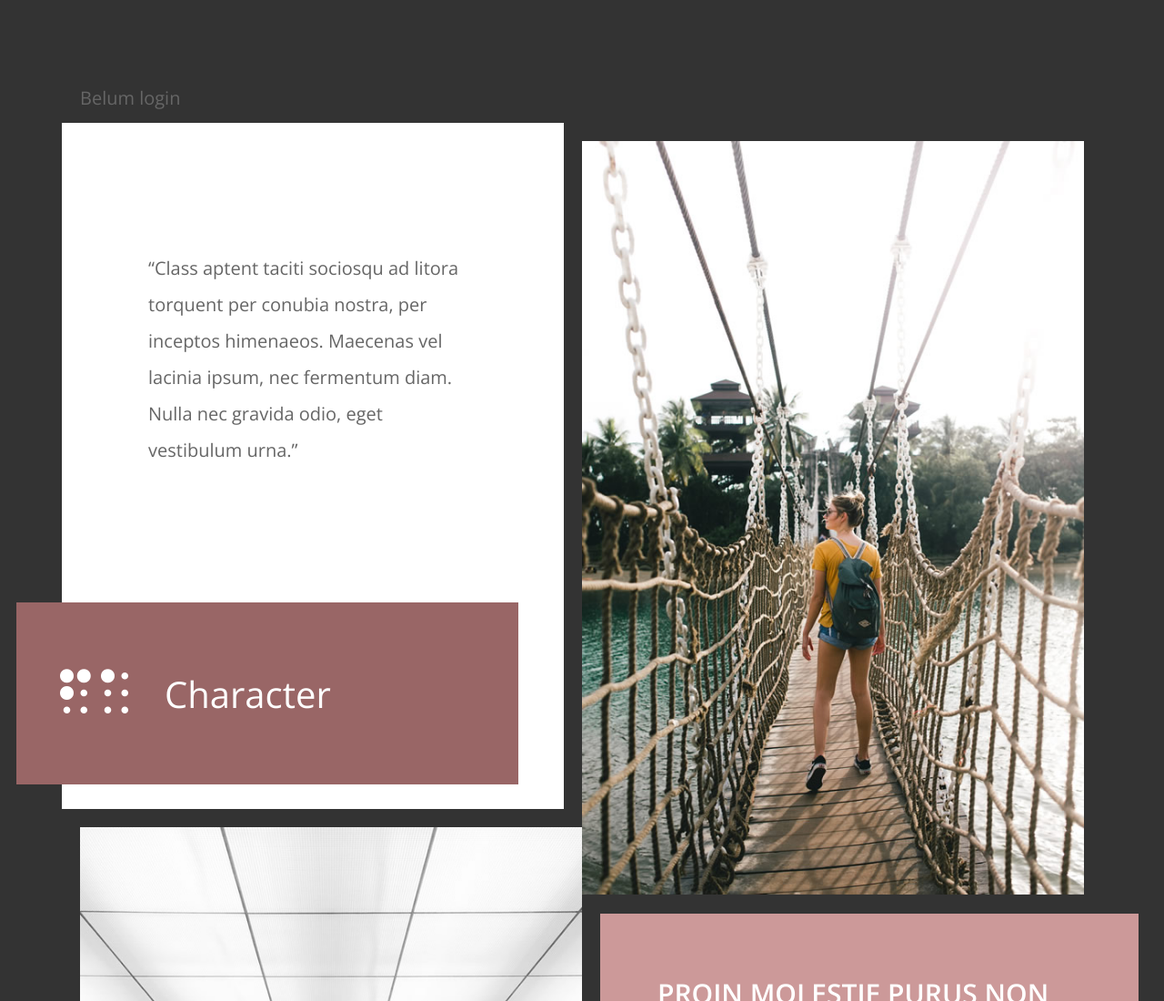
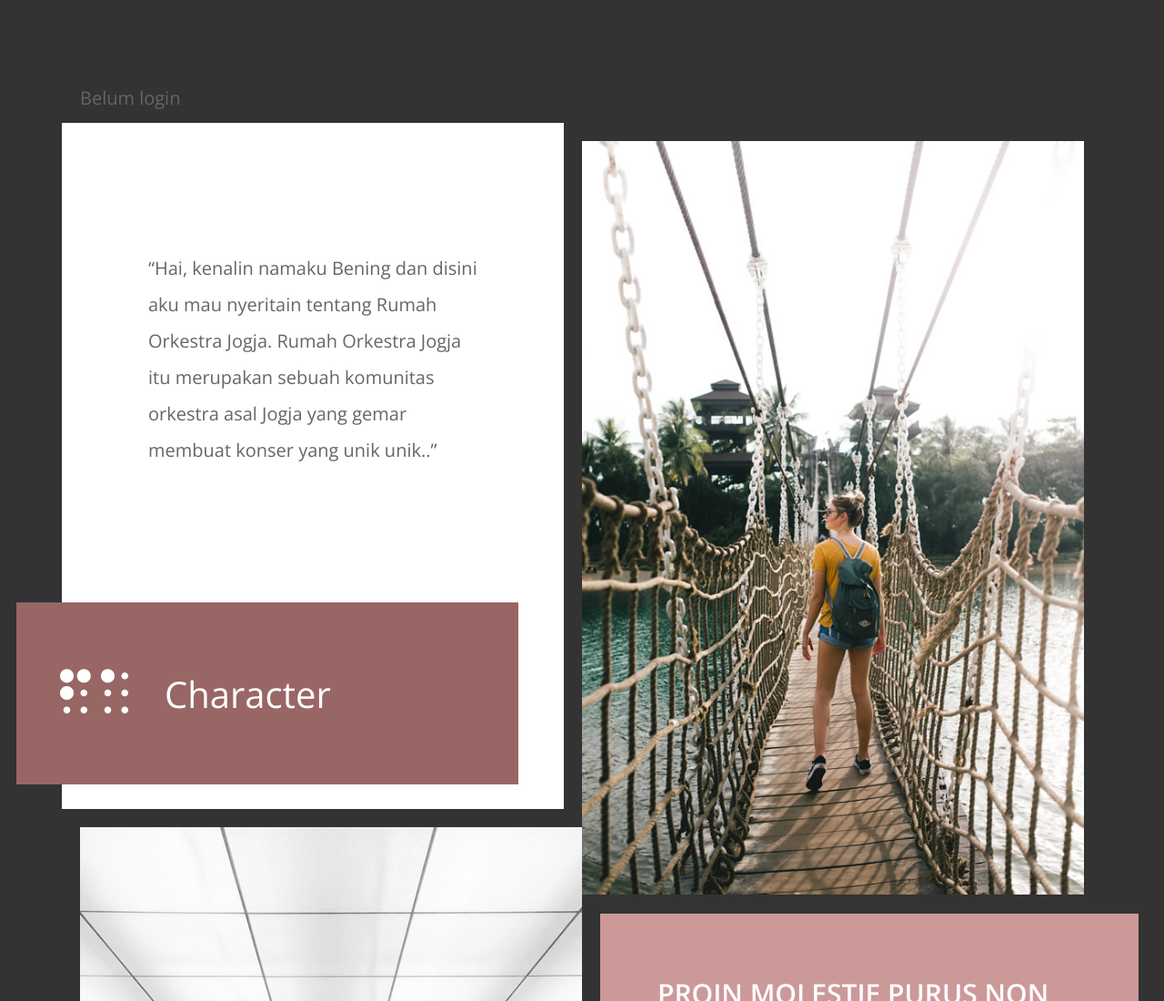
Before and after one commit to beningazzhra/GetToKnowMe, a plain HTML site: page index.html in a window 1280 px wide. Shown: the top 1100 px of the page at 91% size. Drawn offline with nearby package versions, Linux system fonts and the light colour scheme.

Commit message:
Update index.html

```diff
--- a/index.html
+++ b/index.html
@@ -23,8 +23,8 @@ http://www.tooplate.com/view/2110-character
 <body class="tm-bg-dark">
     <main class="tm-container masonry">
         <div class="item tm-bg-white tm-block tm-block-left" data-desktop-seq-no="1" data-mobile-seq-no="1">
-            <p class="tm-hero-text">&ldquo;Class aptent taciti sociosqu ad litora torquent per conubia nostra, per inceptos
-                himenaeos. Maecenas vel lacinia ipsum, nec fermentum diam. Nulla nec gravida odio, eget vestibulum urna.&rdquo;</p>
+            <p class="tm-hero-text">&ldquo;Hai, kenalin namaku Bening dan disini aku mau nyeritain tentang Rumah Orkestra Jogja.
+Rumah Orkestra Jogja itu merupakan sebuah komunitas orkestra asal Jogja yang gemar membuat konser yang unik unik..&rdquo;</p>
             <header class="tm-block-brand">
                 <div class="tm-bg-primary-dark tm-text-white tm-block-brand-inner">
                     <i class="fas fa-braille fa-3x"></i>
```
